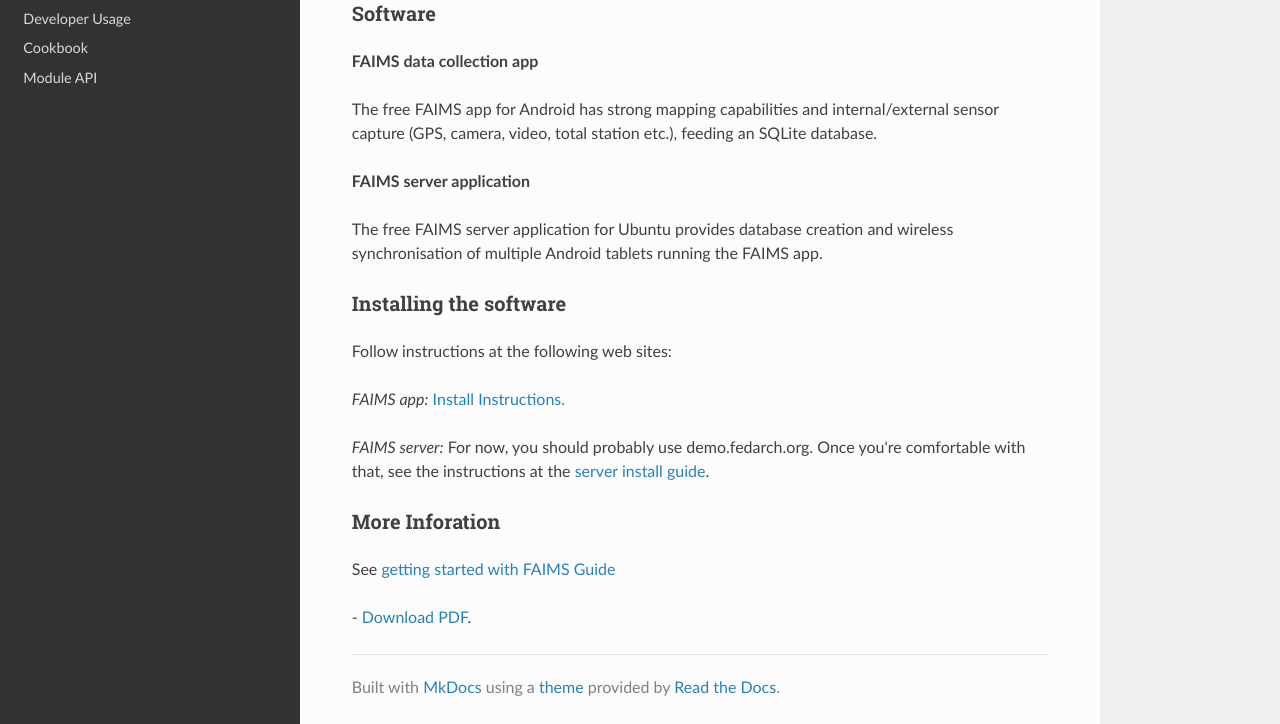
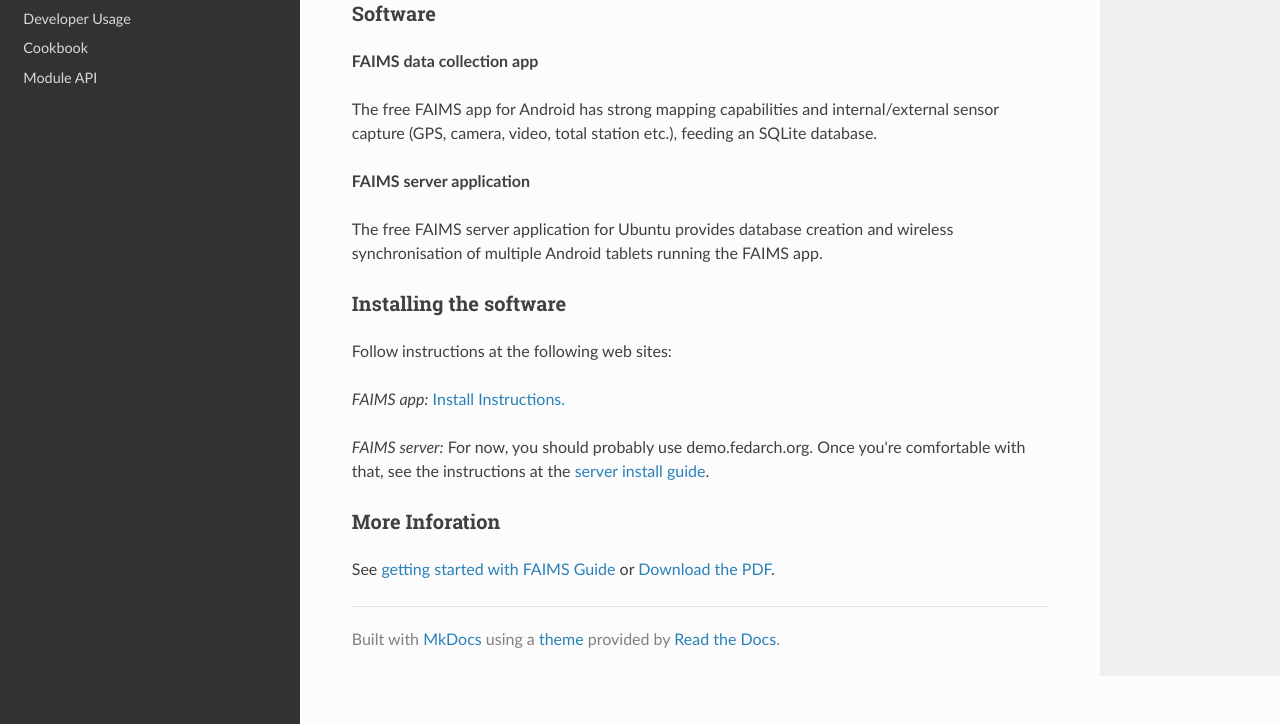
Before and after one commit to FAIMS/FAIMS2-Documentation, an MkDocs documentation site: the page built from docs/Getting+started+with+FAIMS+-+an+overview.md, in a window 1280 px wide and 900 px high, scrolled down 2223 px, cut to the strip 176-900 px from the top of the window. Built offline with MkDocs 1.6.1, drawn with Linux system fonts in a browser that asks for light colours; nearby versions of some CDN libraries.

Commit message:
Update Getting+started+with+FAIMS+-+an+overview.md

```diff
--- a/docs/Getting+started+with+FAIMS+-+an+overview.md
+++ b/docs/Getting+started+with+FAIMS+-+an+overview.md
@@ -101,7 +101,5 @@ instructions at the [server install guide](../Install+and+Run+the+FAIMS+Server).
 
 ### More Inforation
 
-See [getting started with FAIMS Guide](../MobileUser/Get+to+know+FAIMS+with+the+Demo+Library)
-
-
--  [Download PDF](attachments\3014705_attachments_FAIMS-GettingstartedwithFAIMS-anoverview-150814-0336-6.pdf).
+See [getting started with FAIMS Guide](../MobileUser/Get+to+know+FAIMS+with+the+Demo+Library) or
+[Download the PDF](attachments\3014705_attachments_FAIMS-GettingstartedwithFAIMS-anoverview-150814-0336-6.pdf).
```
